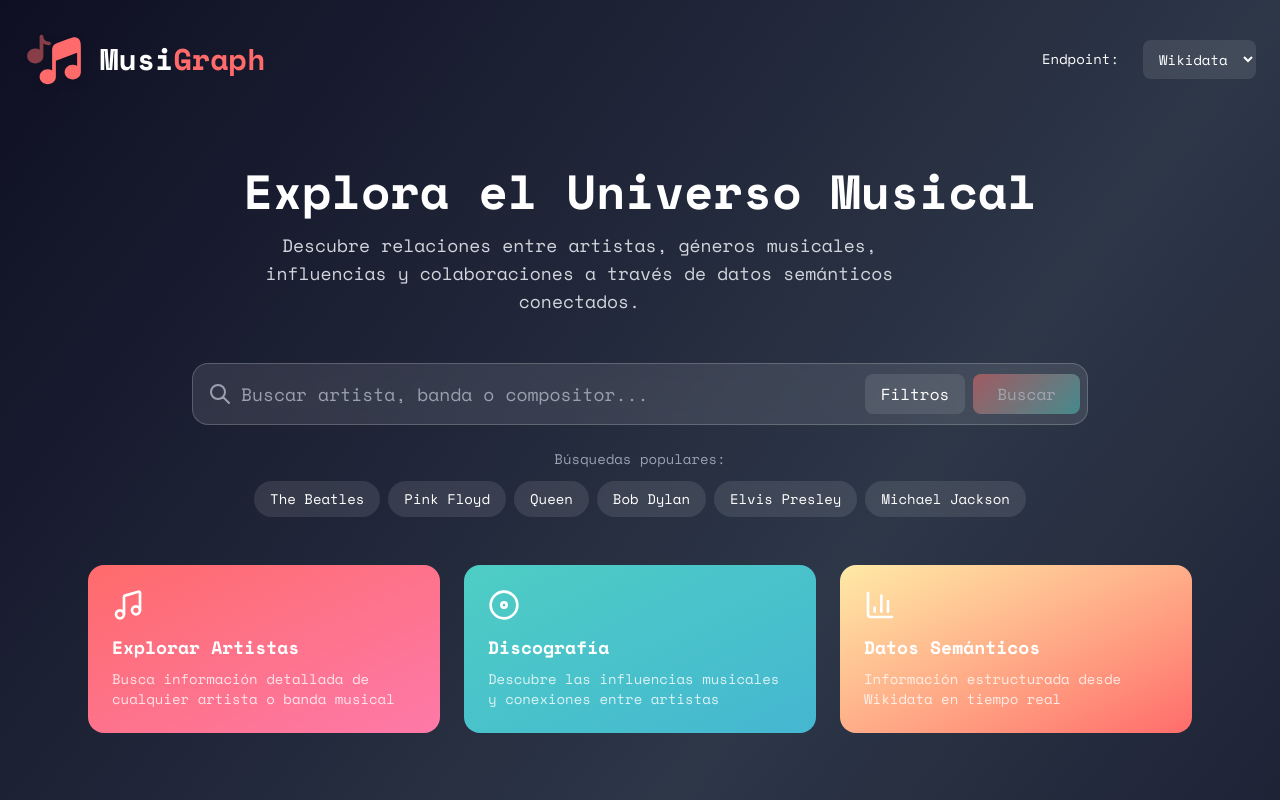
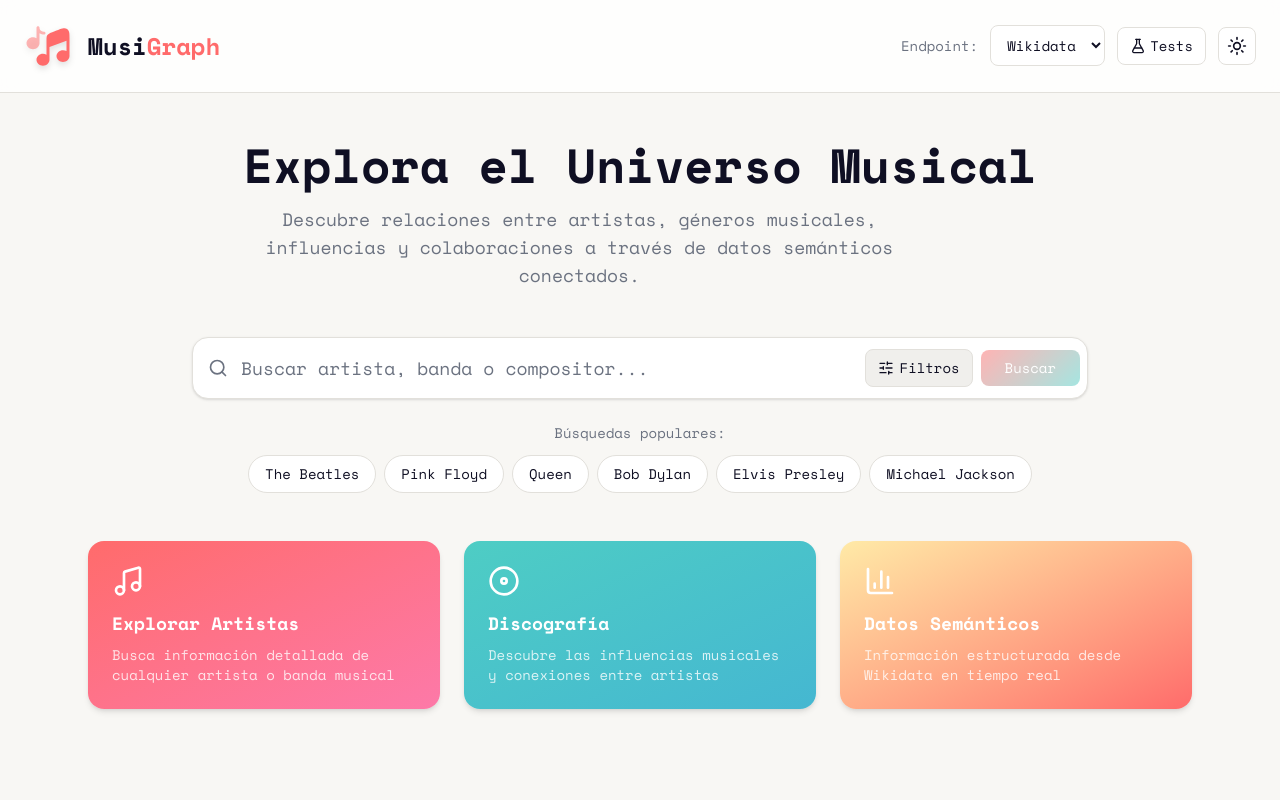
Before and after one commit to Migueaali12/musigraph, a Next.js app: page / in a window 1280 px wide. Shown: the top 800 px of the page. Built offline with nearby package versions, Linux system fonts and the light colour scheme.

Commit message:
feat: implement theme toggling support and update component styling with standardized semantic tokens

```diff
--- a/package.json
+++ b/package.json
@@ -11,6 +11,7 @@
   "dependencies": {
     "lucide-react": "^1.3.0",
     "next": "15.4.10",
+    "next-themes": "^0.4.6",
     "react": "19.1.0",
     "react-dom": "19.1.0"
   },
--- a/src/app/globals.css
+++ b/src/app/globals.css
@@ -1,20 +1,35 @@
 @import "tailwindcss";
 
+@custom-variant dark (&:where(.dark, .dark *));
+
 @theme {
+  /* Brand Colors */
   --color-coral-vibrant: #ff6b6b;
   --color-turquoise-musical: #4ecdc4;
   --color-blue-harmonic: #45b7d1;
   --color-green-melodic: #96ceb4;
   --color-gold-rhythmic: #ffeaa7;
   --color-pink-symphonic: #fd79a8;
+
+  /* Raw palette tokens (for direct use) */
   --color-deep-night: #0f0f23;
   --color-soft-midnight: #1a1a2e;
   --color-acoustic-gray: #2d3748;
   --color-pure-white: #ffffff;
 
-  --color-background: var(--color-pure-white);
-  --color-foreground: var(--color-deep-night);
+  /* Semantic Tokens — values change via :root / .dark */
+  --color-background: var(--background);
+  --color-foreground: var(--foreground);
+  --color-surface: var(--surface);
+  --color-surface-elevated: var(--surface-elevated);
+  --color-border: var(--border);
+  --color-muted: var(--muted);
+  --color-muted-foreground: var(--muted-foreground);
+  --color-primary: var(--primary);
+  --color-primary-foreground: var(--primary-foreground);
+  --color-ring: var(--ring);
 
+  /* Gradients */
   --background-image-gradient-energy: linear-gradient(135deg, #ff6b6b 0%, #4ecdc4 100%);
   --background-image-gradient-ocean: linear-gradient(135deg, #45b7d1 0%, #96ceb4 100%);
   --background-image-gradient-sunrise: linear-gradient(135deg, #fd79a8 0%, #ffeaa7 100%);
@@ -22,26 +37,47 @@
   --font-sans: var(--font-space-mono);
 }
 
-@media (prefers-color-scheme: dark) {
-  @theme {
-    --color-background: var(--color-deep-night);
-    --color-foreground: var(--color-pure-white);
-  }
+/* ── Light Mode ───────────────────────────────────────── */
+:root {
+  --background: #f8f7f4;
+  --foreground: #0f0f23;
+  --surface: #ffffff;
+  --surface-elevated: #f0efec;
+  --border: #e2e0db;
+  --muted: #6b7280;
+  --muted-foreground: #6b7280;
+  --primary: #ff6b6b;
+  --primary-foreground: #ffffff;
+  --ring: #ff6b6b;
+}
+
+/* ── Dark Mode ────────────────────────────────────────── */
+.dark {
+  --background: #0f0f23;
+  --foreground: #f8f7f4;
+  --surface: #1a1a2e;
+  --surface-elevated: #2d3748;
+  --border: rgba(255, 255, 255, 0.08);
+  --muted: #94a3b8;
+  --muted-foreground: #94a3b8;
+  --primary: #ff6b6b;
+  --primary-foreground: #ffffff;
+  --ring: #ff6b6b;
 }
 
 body {
-  background: var(--color-background);
-  color: var(--color-foreground);
+  background: var(--background);
+  color: var(--foreground);
   font-family: var(--font-sans);
+  transition: background-color 0.3s ease, color 0.3s ease;
 }
 
-/* Animaciones personalizadas */
+/* ── Custom Animations ────────────────────────────────── */
 @keyframes fade-in {
   from {
     opacity: 0;
     transform: translateY(20px);
   }
-
   to {
     opacity: 1;
     transform: translateY(0);
@@ -53,7 +89,6 @@ body {
     opacity: 0;
     transform: translateX(-20px);
   }
-
   to {
     opacity: 1;
     transform: translateX(0);
@@ -73,7 +108,7 @@ body {
   animation-name: slide-in;
 }
 
-/* Efectos de hover mejorados */
+/* ── Hover Effects ────────────────────────────────────── */
 .hover-glow:hover {
   box-shadow: 0 0 20px rgba(255, 107, 107, 0.3);
 }
--- a/src/app/layout.tsx
+++ b/src/app/layout.tsx
@@ -1,5 +1,6 @@
 import type { Metadata } from "next"
 import { Space_Mono } from "next/font/google"
+import { ThemeProvider } from "next-themes"
 import "./globals.css"
 
 const spaceMono = Space_Mono({
@@ -20,8 +21,12 @@ export default function RootLayout({
   children: React.ReactNode
 }>) {
   return (
-    <html lang='es'>
-      <body className={`${spaceMono.className} ${spaceMono.variable} antialiased`}>{children}</body>
+    <html lang='es' suppressHydrationWarning>
+      <body className={`${spaceMono.className} ${spaceMono.variable} antialiased`}>
+        <ThemeProvider attribute='class' defaultTheme='system' enableSystem storageKey='musigraph-theme'>
+          {children}
+        </ThemeProvider>
+      </body>
     </html>
   )
 }
--- a/src/app/page.tsx
+++ b/src/app/page.tsx
@@ -1,12 +1,11 @@
 "use client"
 
 import { useState } from "react"
-import Link from "next/link"
-import Image from "next/image"
 import { SearchBar } from "@/components/search/SearchBar"
 import { SearchResults } from "@/components/search/SearchResults"
 import { ArtistProfile } from "@/components/artist/ArtistProfile"
 import { AppStats } from "@/components/common/AppStats"
+import { Header } from "@/components/common/Header"
 import { sparqlService, type ArtistInfo } from "@/services/sparqlService"
 
 interface SearchFilters {
@@ -16,19 +15,13 @@ interface SearchFilters {
   artistType?: "solo" | "band" | "composer"
 }
 
-const SPARQL_ENDPOINTS = [
-  { label: "Wikidata", value: "https://query.wikidata.org/sparql" },
-  { label: "DBpedia", value: "https://dbpedia.org/sparql" },
-]
-
 export default function Home() {
   const [searchResults, setSearchResults] = useState<ArtistInfo[]>([])
   const [selectedArtist, setSelectedArtist] = useState<ArtistInfo | null>(null)
   const [isLoading, setIsLoading] = useState(false)
   const [searchTerm, setSearchTerm] = useState("")
-  const [endpoint, setEndpoint] = useState(SPARQL_ENDPOINTS[0].value)
+  const [endpoint, setEndpoint] = useState("https://query.wikidata.org/sparql")
 
-  // Limpiar artista y resultados al cambiar endpoint
   function handleEndpointChange(e: React.ChangeEvent<HTMLSelectElement>) {
     setEndpoint(e.target.value)
     setSelectedArtist(null)
@@ -52,7 +45,6 @@ export default function Home() {
     setSelectedArtist(null)
 
     try {
-      // Pasar los filtros a la búsqueda
       const results = await sparqlService.searchArtist(term, filters, endpoint)
       setSearchResults(results)
     } catch (error) {
@@ -69,13 +61,11 @@ export default function Home() {
 
   const handleBack = () => {
     setSelectedArtist(null)
-    // Mantener los resultados de búsqueda cuando regresamos
   }
 
-  // Si hay un artista seleccionado, mostrar su perfil
   if (selectedArtist) {
     return (
-      <div className='min-h-screen bg-gradient-to-br from-deep-night via-acoustic-gray to-deep-night p-6'>
+      <div className='min-h-screen bg-background text-foreground transition-colors duration-300 p-6'>
         <ArtistProfile
           artist={selectedArtist}
           onBack={handleBack}
@@ -86,51 +76,17 @@ export default function Home() {
   }
 
   return (
-    <div className='min-h-screen bg-gradient-to-br from-deep-night via-acoustic-gray to-deep-night'>
-      {/* Header con Logo y selector de endpoint */}
-      <header className='flex justify-between items-center py-8 px-6'>
-        <div className='flex items-center gap-4'>
-          <div className='relative'>
-            <Image
-              src='/musigraph-logo-vector.svg'
-              alt='MusiGraph Logo'
-              width={60}
-              height={60}
-              className='drop-shadow-lg'
-            />
-          </div>
-          <h1 className='text-3xl font-bold text-white'>
-            Musi<span className='text-coral-vibrant'>Graph</span>
-          </h1>
-        </div>
-        {/* Selector de endpoint */}
-        <div className='flex items-center gap-4'>
-          <label htmlFor='endpoint-select' className='text-white text-sm mr-2'>
-            Endpoint:
-          </label>
-          <select
-            id='endpoint-select'
-            value={endpoint}
-            onChange={handleEndpointChange}
-            className='bg-white/10 text-white rounded-lg px-3 py-2 text-sm focus:outline-none focus:ring-2 focus:ring-coral-vibrant'
-          >
-            {SPARQL_ENDPOINTS.map((opt) => (
-              <option key={opt.value} value={opt.value} className='text-black'>
-                {opt.label}
-              </option>
-            ))}
-          </select>
-        </div>
-      </header>
+    <div className='min-h-screen bg-background text-foreground transition-colors duration-300'>
+      <Header endpoint={endpoint} onEndpointChange={handleEndpointChange} />
 
       {/* Contenido Principal */}
       <main className='flex flex-col items-center justify-center px-6 py-12 max-w-6xl mx-auto'>
         {/* Título Principal */}
         <div className='text-center mb-12'>
-          <h2 className='text-4xl md:text-5xl font-extrabold text-white mb-4'>
+          <h2 className='text-4xl md:text-5xl font-extrabold text-foreground mb-4'>
             Explora el Universo Musical
           </h2>
-          <p className='text-lg text-gray-300 max-w-2xl'>
+          <p className='text-lg text-muted max-w-2xl'>
             Descubre relaciones entre artistas, géneros musicales, influencias y
             colaboraciones a través de datos semánticos conectados.
           </p>
@@ -153,7 +109,7 @@ export default function Home() {
       </main>
 
       {/* Footer */}
-      <footer className='text-center py-8 text-gray-400'>
+      <footer className='text-center py-8 text-muted'>
         <p className='mb-2'>
           Datos proporcionados por{" "}
           {endpoint.includes("dbpedia") ? (
--- a/src/components/common/AppStats.tsx
+++ b/src/components/common/AppStats.tsx
@@ -11,7 +11,7 @@ interface StatsCardProps {
 
 function StatsCard({ icon, title, description, color }: StatsCardProps) {
   return (
-    <div className={`bg-gradient-to-br ${color} rounded-2xl p-6 text-white`}>
+    <div className={`bg-gradient-to-br ${color} rounded-2xl p-6 text-white shadow-md`}>
       <div className='mb-3'>{icon}</div>
       <h3 className='text-lg font-semibold mb-2'>{title}</h3>
       <p className='text-white/80 text-sm'>{description}</p>
--- /dev/null
+++ b/src/components/common/Header.tsx
@@ -0,0 +1,66 @@
+"use client"
+
+import Link from "next/link"
+import Image from "next/image"
+import { FlaskConical } from "lucide-react"
+import { ThemeToggle } from "./ThemeToggle"
+
+interface HeaderProps {
+  endpoint: string
+  onEndpointChange: (e: React.ChangeEvent<HTMLSelectElement>) => void
+}
+
+const SPARQL_ENDPOINTS = [
+  { label: "Wikidata", value: "https://query.wikidata.org/sparql" },
+  { label: "DBpedia", value: "https://dbpedia.org/sparql" },
+]
+
+export function Header({ endpoint, onEndpointChange }: HeaderProps) {
+  return (
+    <header className='flex justify-between items-center py-6 px-6 border-b border-border bg-surface/80 backdrop-blur-sm'>
+      <div className='flex items-center gap-4'>
+        <div className='relative'>
+          <Image
+            src='/musigraph-logo-vector.svg'
+            alt='MusiGraph Logo'
+            width={48}
+            height={48}
+            className='drop-shadow-md'
+          />
+        </div>
+        <h1 className='text-2xl font-bold text-foreground'>
+          Musi<span className='text-coral-vibrant'>Graph</span>
+        </h1>
+      </div>
+
+      <div className='flex items-center gap-3'>
+        <label htmlFor='endpoint-select' className='text-muted text-sm hidden sm:block'>
+          Endpoint:
+        </label>
+        <select
+          id='endpoint-select'
+          value={endpoint}
+          onChange={onEndpointChange}
+          className='bg-surface border border-border text-foreground rounded-lg px-3 py-2 text-sm focus:outline-none focus:ring-2 focus:ring-coral-vibrant transition-colors'
+        >
+          {SPARQL_ENDPOINTS.map((opt) => (
+            <option key={opt.value} value={opt.value}>
+              {opt.label}
+            </option>
+          ))}
+        </select>
+
+        <div className='hidden md:block'>
+          <Link
+            href='/test'
+            className='px-3 py-2 bg-surface border border-border text-foreground rounded-lg hover:bg-surface-elevated transition-colors text-sm flex items-center gap-1'
+          >
+            <FlaskConical className="w-4 h-4" /> Tests
+          </Link>
+        </div>
+
+        <ThemeToggle />
+      </div>
+    </header>
+  )
+}
--- /dev/null
+++ b/src/components/common/ThemeToggle.tsx
@@ -0,0 +1,49 @@
+"use client"
+
+import { Moon, Sun } from "lucide-react"
+import { useTheme } from "next-themes"
+import { useEffect, useState } from "react"
+
+export function ThemeToggle() {
+  const { theme, setTheme } = useTheme()
+  const [mounted, setMounted] = useState(false)
+
+  useEffect(() => {
+    setMounted(true)
+  }, [])
+
+  if (!mounted) {
+    return (
+      <button
+        aria-label="Toggle theme"
+        className="p-2 rounded-lg transition-colors"
+        disabled
+      >
+        <Sun className="h-5 w-5" />
+      </button>
+    )
+  }
+
+  const isDark = theme === "dark"
+
+  return (
+    <button
+      onClick={() => setTheme(isDark ? "light" : "dark")}
+      aria-label={isDark ? "Switch to light mode" : "Switch to dark mode"}
+      className="relative p-2 rounded-lg bg-surface border border-border text-foreground hover:bg-surface-elevated transition-colors duration-200"
+    >
+      <span className="relative block h-5 w-5">
+        <Sun
+          className={`absolute inset-0 h-5 w-5 transition-all duration-300 ${
+            isDark ? "rotate-90 scale-0 opacity-0" : "rotate-0 scale-100 opacity-100"
+          }`}
+        />
+        <Moon
+          className={`absolute inset-0 h-5 w-5 transition-all duration-300 ${
+            isDark ? "rotate-0 scale-100 opacity-100" : "-rotate-90 scale-0 opacity-0"
+          }`}
+        />
+      </span>
+    </button>
+  )
+}
--- a/src/components/search/SearchBar.tsx
+++ b/src/components/search/SearchBar.tsx
@@ -2,6 +2,7 @@
 
 import { useState } from "react"
 import { WIKIDATA_ENTITIES } from "@/utils/constants"
+import { Search, SlidersHorizontal } from "lucide-react"
 
 export interface SearchFilters {
   genre?: string
@@ -32,7 +33,6 @@ export function SearchBar({ onSearch, isLoading }: SearchBarProps) {
     onSearch(term, filters)
   }
 
-  // Solo actualizar filtros, no disparar búsqueda automáticamente
   function handleFilterChange(newFilters: SearchFilters) {
     setFilters(newFilters)
   }
@@ -71,35 +71,24 @@ export function SearchBar({ onSearch, isLoading }: SearchBarProps) {
       <form onSubmit={handleSubmit} className='mb-6'>
         <div className='relative'>
           <div className='absolute inset-y-0 left-0 pl-4 flex items-center pointer-events-none'>
-            <svg
-              className='w-6 h-6 text-gray-400 z-10'
-              fill='none'
-              stroke='currentColor'
-              viewBox='0 0 24 24'
-            >
-              <path
-                strokeLinecap='round'
-                strokeLinejoin='round'
-                strokeWidth={2}
-                d='M21 21l-6-6m2-5a7 7 0 11-14 0 7 7 0 0114 0z'
-              />
-            </svg>
+            <Search className='w-5 h-5 text-muted z-10' />
           </div>
           <input
             type='text'
             value={searchTerm}
             onChange={(e) => setSearchTerm(e.target.value)}
             placeholder='Buscar artista, banda o compositor...'
-            className='w-full pl-12 pr-32 py-4 bg-white/10 backdrop-blur-sm border border-white/20 rounded-2xl text-white placeholder-gray-400 text-lg focus:outline-none focus:ring-2 focus:ring-coral-vibrant focus:border-transparent transition-all'
+            className='w-full pl-12 pr-36 py-4 bg-surface border border-border rounded-2xl text-foreground placeholder-muted text-lg focus:outline-none focus:ring-2 focus:ring-coral-vibrant focus:border-transparent transition-all shadow-sm'
             disabled={isLoading}
           />
           <div className='absolute inset-y-0 right-0 flex items-center'>
             <button
               type='button'
               onClick={() => setShowFilters(!showFilters)}
-              className='mr-2 px-4 py-2 bg-white/10 text-white rounded-lg hover:bg-white/20 transition-colors'
+              className='mr-2 px-3 py-2 bg-surface-elevated border border-border text-foreground rounded-lg hover:bg-border transition-colors text-sm flex items-center gap-1.5'
               disabled={isLoading}
             >
+              <SlidersHorizontal className="w-4 h-4" />
               Filtros
             </button>
             <button
@@ -108,7 +97,7 @@ export function SearchBar({ onSearch, isLoading }: SearchBarProps) {
                 isLoading ||
                 (!searchTerm.trim() && !Object.values(filters).some(Boolean))
               }
-              className='mr-2 px-6 py-2 bg-gradient-energy text-white rounded-lg font-medium hover:shadow-lg transition-all duration-300 disabled:opacity-50'
+              className='mr-2 px-6 py-2 bg-gradient-energy text-white rounded-lg font-medium hover:shadow-lg transition-all duration-300 disabled:opacity-50 text-sm'
             >
               {isLoading ? "Buscando..." : "Buscar"}
             </button>
@@ -118,14 +107,14 @@ export function SearchBar({ onSearch, isLoading }: SearchBarProps) {
 
       {/* Filtros avanzados */}
       {showFilters && (
-        <div className='bg-white/5 backdrop-blur-sm rounded-2xl p-6 mb-6 border border-white/10'>
-          <h3 className='text-white text-lg font-semibold mb-4'>
+        <div className='bg-surface border border-border rounded-2xl p-6 mb-6 shadow-sm'>
+          <h3 className='text-foreground text-lg font-semibold mb-4'>
             Filtros Avanzados
           </h3>
           <div className='grid grid-cols-1 md:grid-cols-2 lg:grid-cols-4 gap-4'>
             {/* Género */}
             <div>
-              <label className='block text-sm font-medium text-gray-300 mb-2'>
+              <label className='block text-sm font-medium text-muted-foreground mb-2'>
                 Género Musical
               </label>
               <select
@@ -137,15 +126,11 @@ export function SearchBar({ onSearch, isLoading }: SearchBarProps) {
                   }
                   handleFilterChange(newFilters)
                 }}
-                className='w-full px-3 py-2 bg-white/10 border border-white/20 rounded-lg text-white focus:outline-none focus:ring-2 focus:ring-coral-vibrant'
+                className='w-full px-3 py-2 bg-surface-elevated border border-border rounded-lg text-foreground focus:outline-none focus:ring-2 focus:ring-coral-vibrant'
               >
                 <option value=''>Todos los géneros</option>
                 {genres.map((genre) => (
-                  <option
-                    key={genre.id}
-                    value={genre.id}
-                    className='bg-acoustic-gray'
-                  >
+                  <option key={genre.id} value={genre.id}>
                     {genre.label}
                   </option>
                 ))}
@@ -154,7 +139,7 @@ export function SearchBar({ onSearch, isLoading }: SearchBarProps) {
 
             {/* Década */}
             <div>
-              <label className='block text-sm font-medium text-gray-300 mb-2'>
+              <label className='block text-sm font-medium text-muted-foreground mb-2'>
                 Década
               </label>
               <select
@@ -166,15 +151,11 @@ export function SearchBar({ onSearch, isLoading }: SearchBarProps) {
                   }
                   handleFilterChange(newFilters)
                 }}
-                className='w-full px-3 py-2 bg-white/10 border border-white/20 rounded-lg text-white focus:outline-none focus:ring-2 focus:ring-coral-vibrant'
+                className='w-full px-3 py-2 bg-surface-elevated border border-border rounded-lg text-foreground focus:outline-none focus:ring-2 focus:ring-coral-vibrant'
               >
                 <option value=''>Todas las décadas</option>
                 {decades.map((decade) => (
-                  <option
-                    key={decade.value}
-                    value={decade.value}
-                    className='bg-acoustic-gray'
-                  >
+                  <option key={decade.value} value={decade.value}>
                     {decade.label}
                   </option>
                 ))}
@@ -183,7 +164,7 @@ export function SearchBar({ onSearch, isLoading }: SearchBarProps) {
 
             {/* Tipo de artista */}
             <div>
-              <label className='block text-sm font-medium text-gray-300 mb-2'>
+              <label className='block text-sm font-medium text-muted-foreground mb-2'>
                 Tipo de Artista
               </label>
               <select
@@ -196,18 +177,12 @@ export function SearchBar({ onSearch, isLoading }: SearchBarProps) {
                   }
                   handleFilterChange(newFilters)
                 }}
-                className='w-full px-3 py-2 bg-white/10 border border-white/20 rounded-lg text-white focus:outline-none focus:ring-2 focus:ring-coral-vibrant'
+                className='w-full px-3 py-2 bg-surface-elevated border border-border rounded-lg text-foreground focus:outline-none focus:ring-2 focus:ring-coral-vibrant'
               >
                 <option value=''>Todos los tipos</option>
-                <option value='solo' className='bg-acoustic-gray'>
-                  Solista
-                </option>
-                <option value='band' className='bg-acoustic-gray'>
-                  Banda
-                </option>
-                <option value='composer' className='bg-acoustic-gray'>
-                  Compositor
-                </option>
+                <option value='solo'>Solista</option>
+                <option value='band'>Banda</option>
+                <option value='composer'>Compositor</option>
               </select>
             </div>
 
@@ -219,7 +194,7 @@ export function SearchBar({ onSearch, isLoading }: SearchBarProps) {
                   setFilters({})
                   handleFilterChange({})
                 }}
-                className='w-full px-4 py-2 bg-gray-600 text-white rounded-lg hover:bg-gray-700 transition-colors'
+                className='w-full px-4 py-2 bg-surface-elevated border border-border text-foreground rounded-lg hover:bg-border transition-colors'
               >
                 Limpiar Filtros
               </button>
@@ -230,14 +205,14 @@ export function SearchBar({ onSearch, isLoading }: SearchBarProps) {
 
       {/* Búsquedas rápidas */}
       <div className='text-center'>
-        <p className='text-gray-400 text-sm mb-3'>Búsquedas populares:</p>
+        <p className='text-muted-foreground text-sm mb-3'>Búsquedas populares:</p>
         <div className='flex flex-wrap justify-center gap-2'>
           {quickSearchTerms.map((term) => (
             <button
               key={term}
               onClick={() => handleQuickSearch(term)}
               disabled={isLoading}
-              className='px-4 py-2 bg-white/10 text-white rounded-full text-sm hover:bg-white/20 transition-colors disabled:opacity-50'
+              className='px-4 py-2 bg-surface border border-border text-foreground rounded-full text-sm hover:border-coral-vibrant/50 hover:text-coral-vibrant transition-colors disabled:opacity-50'
             >
               {term}
             </button>
```
Also changed, not shown: src/components/artist/ArtistProfile.tsx (+58 -122 lines), src/components/common/WelcomeMessage.tsx (+6 -6 lines), src/components/search/SearchResults.tsx (+17 -17 lines), 1 other file (tests, documents, lock files or other folders).
